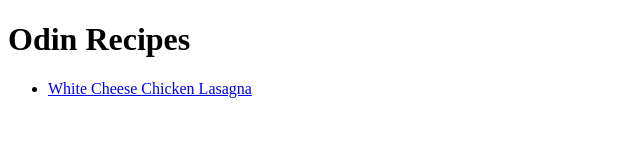
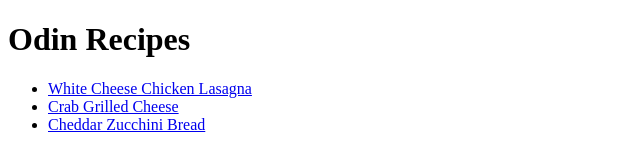
Before and after one commit to sonubaiju/odin-recipes, a plain HTML site: page index.html in a window 1280 px wide. Shown: the whole page, without its empty margins (0-640 px from the left). Drawn offline with Linux system fonts and the light colour scheme.

Commit message:
Update Recipe links

```diff
--- a/index.html
+++ b/index.html
@@ -10,6 +10,8 @@
         <h1>Odin Recipes</h1>
         <ul>
             <li><a href="./recipes/lasagna/lasagna.html">White Cheese Chicken Lasagna</a> </li>
+            <li><a href="recipes/crab-grilled-cheese/crab-grilled.html">Crab Grilled Cheese</a> </li>
+            <li><a href="recipes/Zucchini/zucchini.html">Cheddar Zucchini Bread</a> </li>
         </ul>
     </body>
 </html>
```
